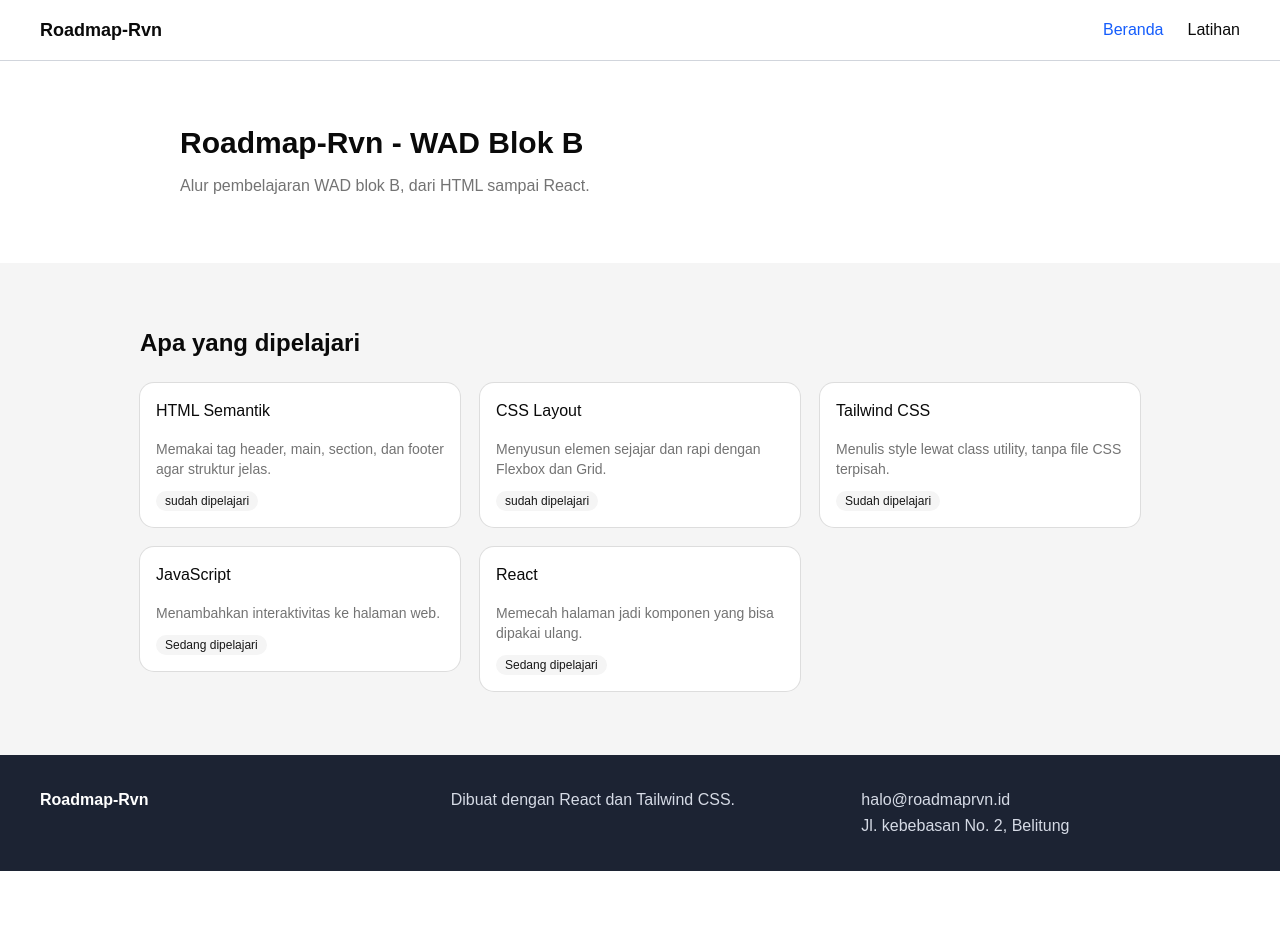
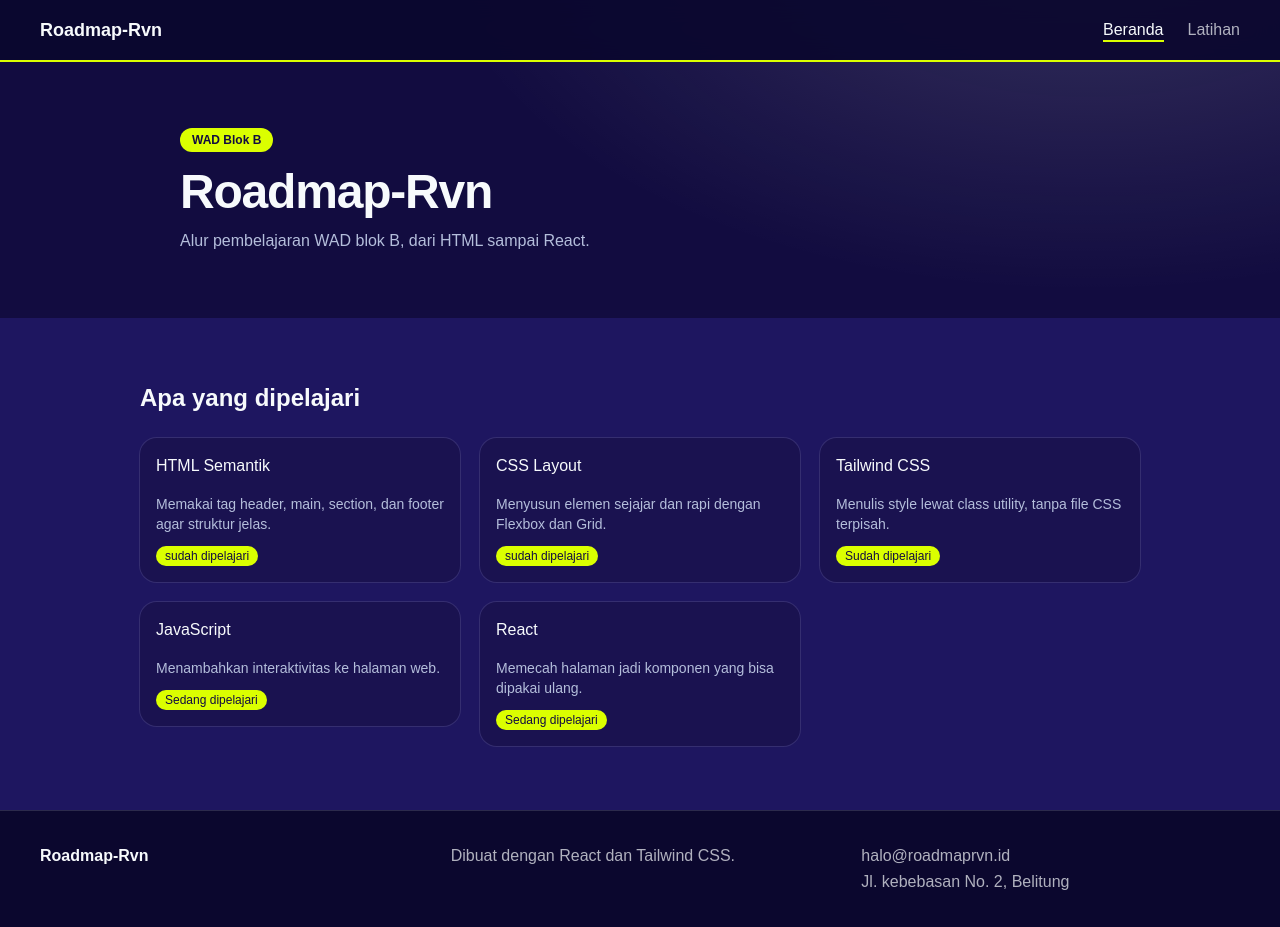
Before and after one commit to revanleonellmorthen/roadmapWAD01, a React (Vite) app in the folder vite-project/: page / in a window 1280 px wide. Before the commit the page ends 871 px from the top, so only its background shows below. Built offline with nearby package versions, Linux system fonts and the light colour scheme.

Commit message:
mempercantik web dengan warna navy, putih, electric lime

```diff
--- a/vite-project/src/components/Footer.jsx
+++ b/vite-project/src/components/Footer.jsx
@@ -2,10 +2,10 @@ function Footer() {
   return (
     <footer
       id="kontak"
-      className="flex justify-between gap-8 bg-[#1c2333] px-10 py-8 text-[#d5dae5]"
+      className="flex justify-between gap-8 border-t border-border bg-panel px-10 py-8 text-foreground/70"
     >
       <div className="flex-1">
-        <a className="font-bold text-white" href="#">
+        <a className="font-bold text-foreground" href="#">
           Roadmap-Rvn
         </a>
       </div>
--- a/vite-project/src/components/Header.jsx
+++ b/vite-project/src/components/Header.jsx
@@ -1,11 +1,13 @@
 import { NavLink } from 'react-router'
 
 const kelas = ({ isActive }) =>
-  isActive ? 'text-blue-600' : 'hover:text-blue-600'
+  isActive
+    ? 'border-b-2 border-accent pb-0.5 text-foreground'
+    : 'text-foreground/70 hover:text-foreground'
 
 function Header() {
   return (
-    <header className="flex items-center justify-between border-b border-gray-300 px-10 py-4">
+    <header className="flex items-center justify-between border-b-2 border-accent bg-panel/90 px-10 py-4 text-foreground backdrop-blur-md">
       <NavLink className="text-lg font-bold" to="/">Roadmap-Rvn</NavLink>
       <nav>
         <ul className="flex gap-6">
--- a/vite-project/src/components/TopikCard.jsx
+++ b/vite-project/src/components/TopikCard.jsx
@@ -10,7 +10,7 @@ function TopikCard({ judul, deskripsi, status }) {
       <CardContent>
         <p className="text-muted-foreground">{deskripsi}</p>
         {status && (
-          <Badge variant="secondary" className="mt-3">
+          <Badge className="mt-3 bg-accent text-accent-foreground">
             {status}
           </Badge>
         )}
--- a/vite-project/src/index.css
+++ b/vite-project/src/index.css
@@ -8,6 +8,7 @@
 @theme inline {
   --font-heading: var(--font-sans);
   --font-sans: 'Geist Variable', sans-serif;
+  --color-panel: var(--panel);
   --color-sidebar-ring: var(--sidebar-ring);
   --color-sidebar-border: var(--sidebar-border);
   --color-sidebar-accent-foreground: var(--sidebar-accent-foreground);
@@ -49,38 +50,38 @@
 }
 
 :root {
-    --background: oklch(1 0 0);
-    --foreground: oklch(0.145 0 0);
-    --card: oklch(1 0 0);
-    --card-foreground: oklch(0.145 0 0);
-    --popover: oklch(1 0 0);
-    --popover-foreground: oklch(0.145 0 0);
-    --primary: oklch(0.205 0 0);
-    --primary-foreground: oklch(0.985 0 0);
-    --secondary: oklch(0.97 0 0);
-    --secondary-foreground: oklch(0.205 0 0);
-    --muted: oklch(0.97 0 0);
-    --muted-foreground: oklch(0.556 0 0);
-    --accent: oklch(0.97 0 0);
-    --accent-foreground: oklch(0.205 0 0);
-    --destructive: oklch(0.577 0.245 27.325);
-    --border: oklch(0.922 0 0);
-    --input: oklch(0.922 0 0);
-    --ring: oklch(0.708 0 0);
-    --chart-1: oklch(0.87 0 0);
-    --chart-2: oklch(0.556 0 0);
-    --chart-3: oklch(0.439 0 0);
-    --chart-4: oklch(0.371 0 0);
-    --chart-5: oklch(0.269 0 0);
-    --radius: 0.625rem;
-    --sidebar: oklch(0.985 0 0);
-    --sidebar-foreground: oklch(0.145 0 0);
-    --sidebar-primary: oklch(0.205 0 0);
-    --sidebar-primary-foreground: oklch(0.985 0 0);
-    --sidebar-accent: oklch(0.97 0 0);
-    --sidebar-accent-foreground: oklch(0.205 0 0);
-    --sidebar-border: oklch(0.922 0 0);
-    --sidebar-ring: oklch(0.708 0 0);
+  --background: #120C40;
+  --foreground: #F7FAFC;
+  --card: #1A1250;
+  --card-foreground: #F7FAFC;
+  --popover: #1A1250;
+  --popover-foreground: #F7FAFC;
+  --primary: #DBFF00;
+  --primary-foreground: #120C40;
+  --secondary: #241B63;
+  --secondary-foreground: #F7FAFC;
+  --muted: #1E1660;
+  --muted-foreground: #B4BEDB;
+  --accent: #DBFF00;
+  --accent-foreground: #120C40;
+  --destructive: #FF6B6B;
+  --border: rgba(247, 250, 252, 0.14);
+  --input: rgba(247, 250, 252, 0.2);
+  --ring: #DBFF00;
+  --panel: #0B072E;
+  --radius: 0.75rem;
+}
+
+/* Latar navy dengan campuran cloud white + pendar lime, bukan navy datar. */
+@layer base {
+  body {
+    background-color: var(--background);
+    background-image:
+      radial-gradient(1100px 620px at 85% -10%, rgba(247, 250, 252, 0.16), transparent 60%),
+      radial-gradient(900px 520px at -10% 110%, rgba(219, 255, 0, 0.12), transparent 55%);
+    background-attachment: fixed;
+    color: var(--foreground);
+  }
 }
 
 .dark {
@@ -121,9 +122,11 @@
   * {
     @apply border-border outline-ring/50;
   }
+
   body {
     @apply bg-background text-foreground;
   }
+
   html {
     @apply font-sans;
   }
--- a/vite-project/src/latihan/Counter.jsx
+++ b/vite-project/src/latihan/Counter.jsx
@@ -5,7 +5,7 @@ function Counter() {
     const [count, setCount] = useState(0)
 
     return (
-        <div className="rounded-lg border p-5">
+        <div className="rounded-lg border border-border bg-card p-5">
             <p className="text-2xl font-bold">{count}</p>
             <p className="text-sm text-muted-foreground">
                 dobel: {count * 2} (dihitung tiap render, bukan state)
--- a/vite-project/src/latihan/TodoList.jsx
+++ b/vite-project/src/latihan/TodoList.jsx
@@ -30,7 +30,7 @@ function TodoList() {
     const sisa = daftar.filter((t) => !t.selesai).length
 
     return (
-        <div className="rounded-lg border p-5">
+        <div className="rounded-lg border border-border bg-card p-5">
             <h3 className="mb-3 font-semibold">To-do</h3>
 
             <form onSubmit={tambah} className="flex gap-2">
--- a/vite-project/src/pages/Home.jsx
+++ b/vite-project/src/pages/Home.jsx
@@ -6,7 +6,12 @@ function Home() {
     return (
         <>
             <section id="pengenalan" className="mx-auto max-w-[1000px] px-10 py-16">
-                <h1 className="mb-3 text-3xl font-bold">Roadmap-Rvn - WAD Blok B</h1>
+                <span className="inline-block rounded-full bg-accent px-3 py-1 text-xs font-semibold text-accent-foreground">
+                    WAD Blok B
+                </span>
+                <h1 className="mt-4 mb-3 text-4xl font-bold tracking-tight md:text-5xl">
+                    Roadmap-Rvn
+                </h1>
                 <p className="max-w-[60ch] text-muted-foreground">
                     Alur pembelajaran WAD blok B, dari HTML sampai React.
                 </p>
@@ -17,7 +22,11 @@ function Home() {
                     <h2 className="mb-6 text-2xl font-bold">Apa yang dipelajari</h2>
                     <div className="grid gap-5 md:grid-cols-3">
                         {topik.map((t) => (
-                            <Link key={t.slug} to={`/topik/${t.slug}`} className="block">
+                            <Link
+                                key={t.slug}
+                                to={`/topik/${t.slug}`}
+                                className="block rounded-xl transition hover:-translate-y-0.5 hover:shadow-lg hover:shadow-accent/10"
+                            >
                                 <TopikCard judul={t.judul} deskripsi={t.deskripsi} status={t.status} />
                             </Link>
                         ))}
```
Lines whose indentation alone changed are shown as unchanged.
